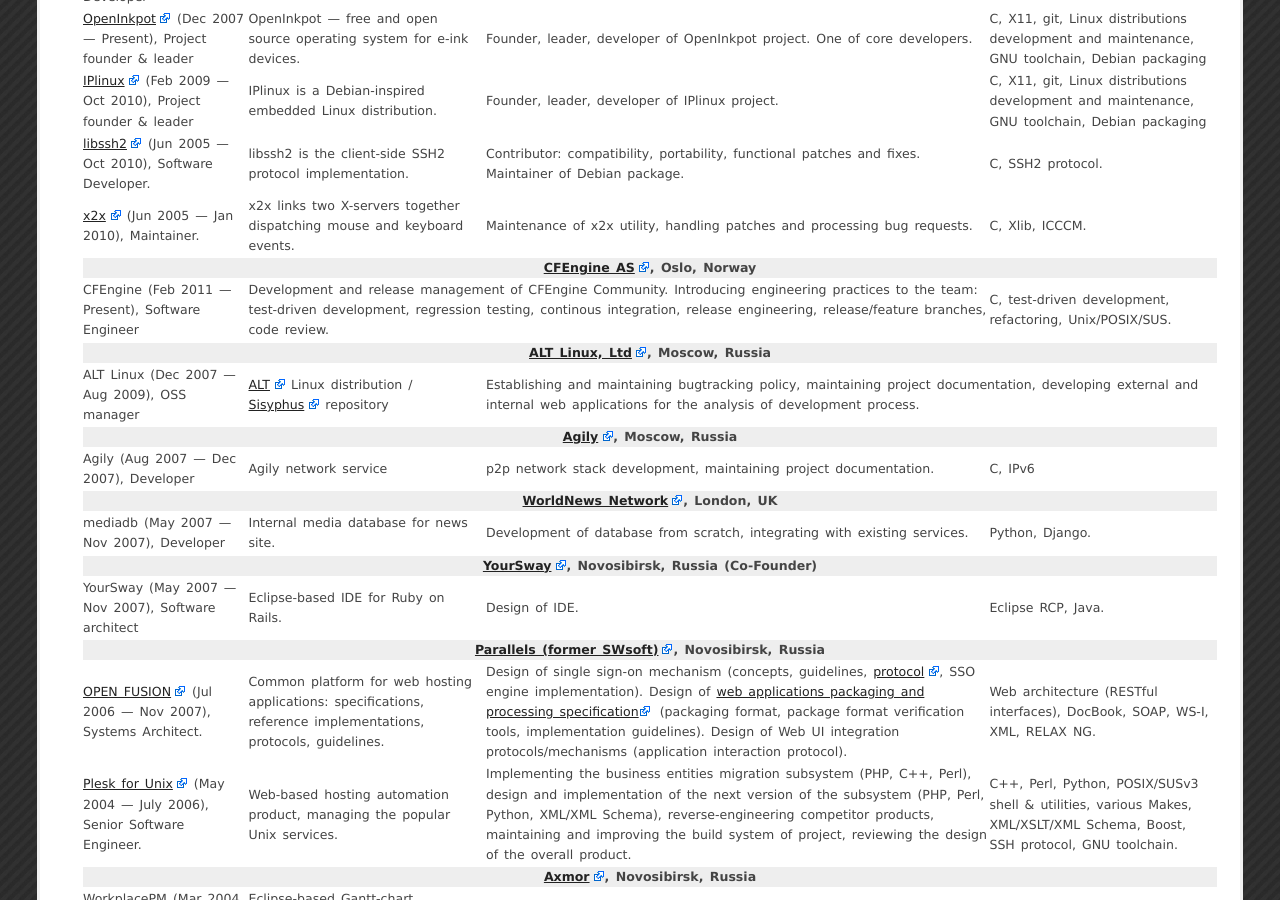
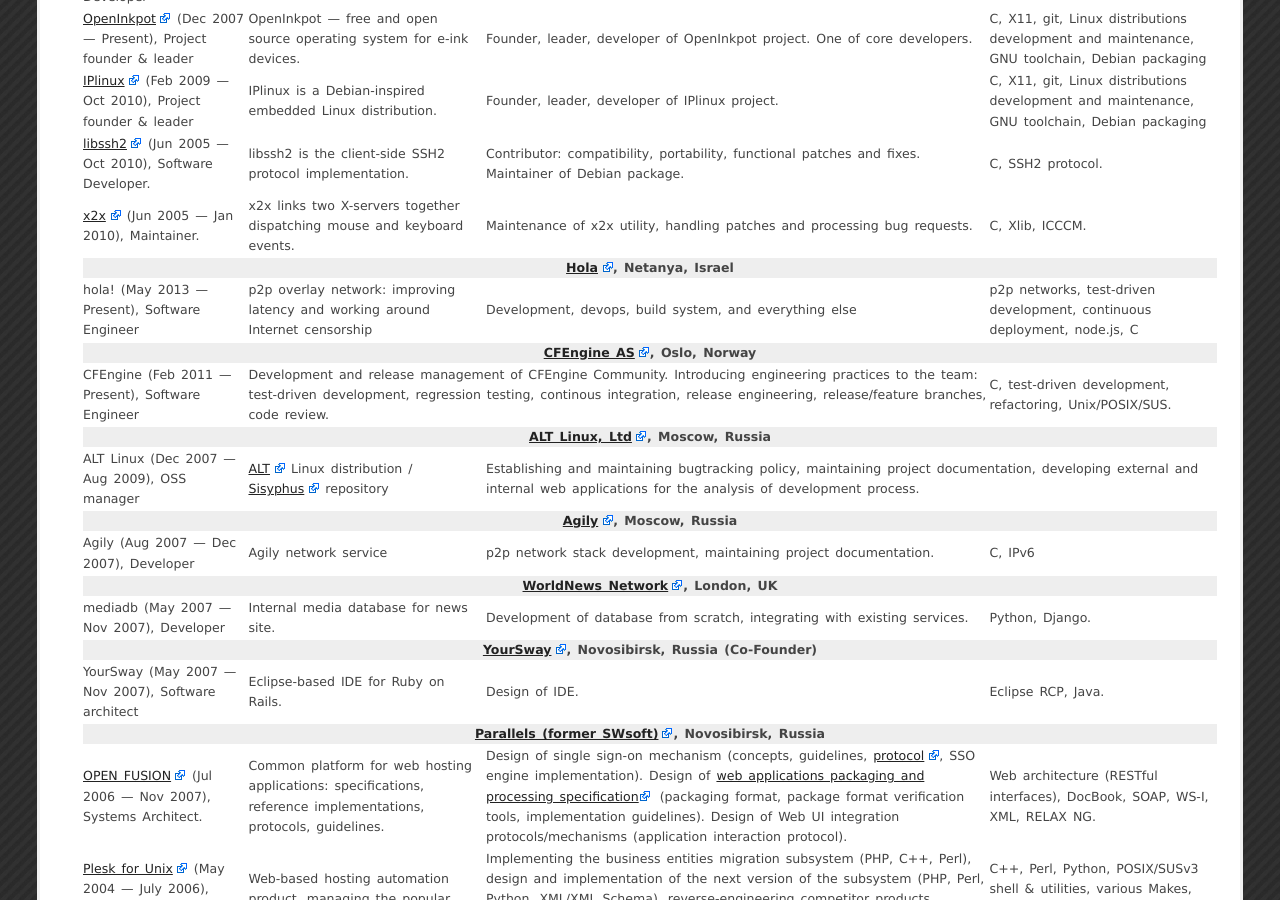
Before and after one commit to dottedmag/dottedmag.net, a Jekyll site: the page built from mikhail-gusarov-resume/index.html, in a window 1280 px wide and 900 px high, scrolled down 1014 px. Built offline with Jekyll 4.4.1, drawn with Linux system fonts in a browser that asks for light colours; Markdown is read by kramdown in place of the engine named in the settings.

Commit message:
Add hola

```diff
--- a/mikhail-gusarov-resume/index.html
+++ b/mikhail-gusarov-resume/index.html
@@ -195,6 +195,27 @@
       <td>Maintenance of x2x utility, handling patches and processing bug
       requests.</td>
       <td>C, Xlib, ICCCM.</td>
+    </tr>
+    <tr>
+      <th colspan="4">
+        <a href="http://hola.org">Hola</a>, Netanya, Israel
+      </th>
+    </tr>
+    <tr>
+      <td>
+        hola! (May 2013 &mdash; Present), Software Engineer
+      </td>
+      <td>
+        p2p overlay network: improving latency and working
+        around Internet censorship
+      </td>
+      <td>
+        Development, devops, build system, and everything else
+      </td>
+      <td>
+        p2p networks, test-driven development, continuous deployment,
+        node.js, C
+      </td>
     </tr>
     <tr>
       <th colspan="4">
```
Also changed, not shown: mikhail-gusarov-resume-informal-ru/index.html (+3 -6 lines), mikhail-gusarov-resume-ru/index.html (+22 -8 lines).
